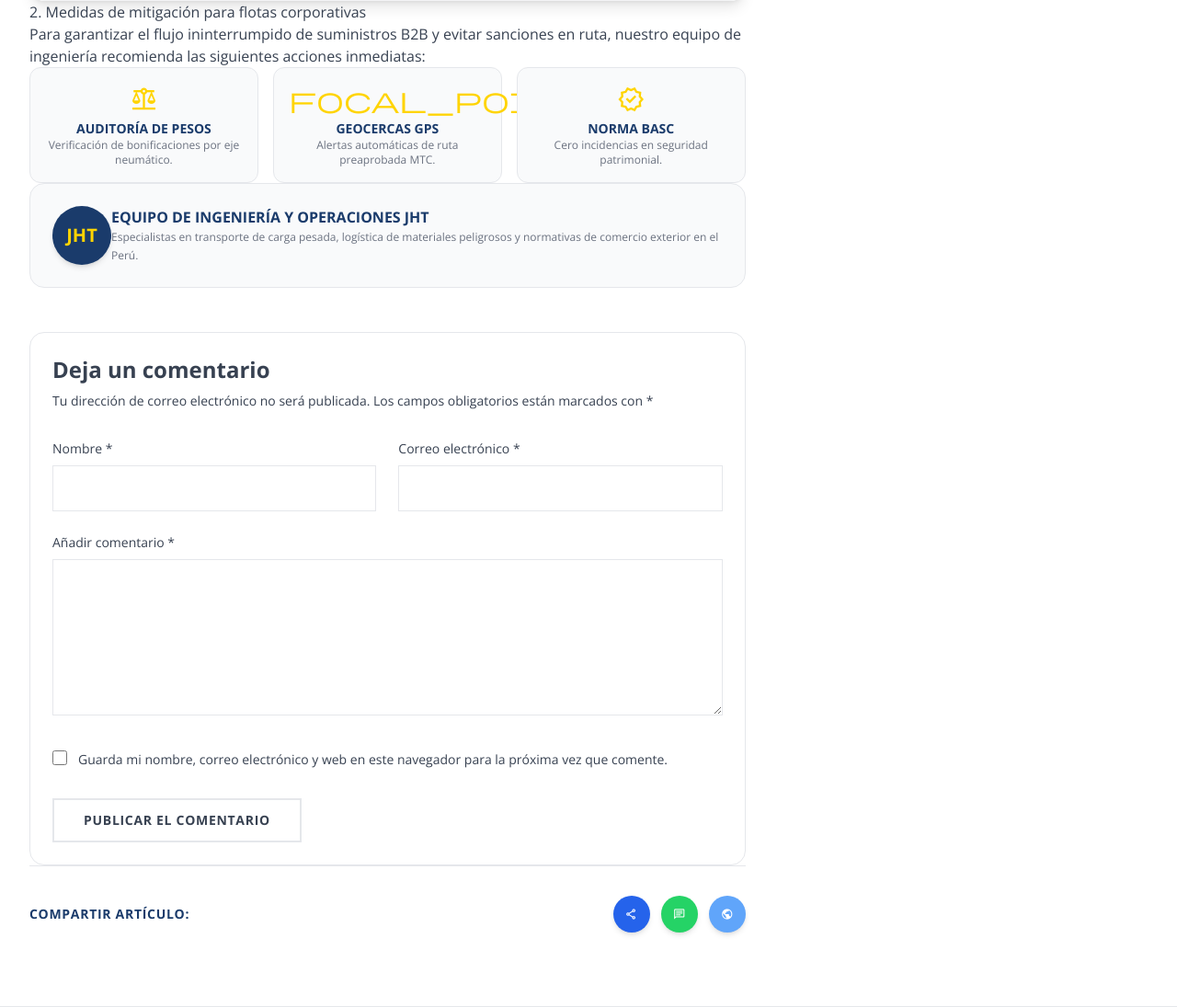
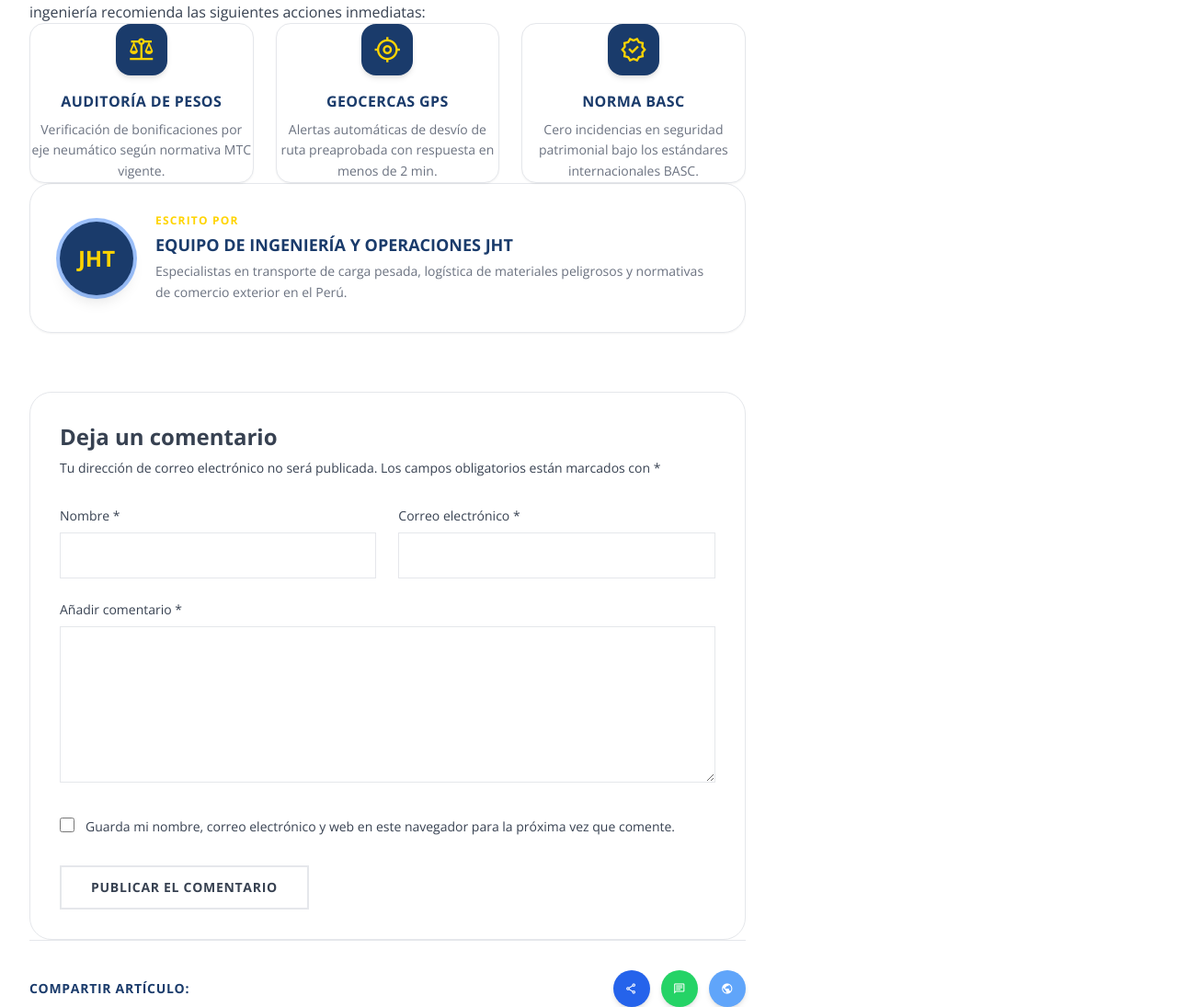
Before and after one commit to jcoldsolutionsj-lab/Proyect02_Front_Jht_webLading, a Django app: page /noticias/ejemplo/ in a window 1280 px wide. Shown: the part 2027-3122 px from the top of the page at 92% size. Run offline with Django 5.2, Linux system fonts and the light colour scheme; some libraries are stand-ins or nearby versions.

Commit message:
style: aumentar holgura y espaciado vertical amplio en noticia_detalle.html

```diff
--- a/jht_cms/templates/public/noticia_detalle.html
+++ b/jht_cms/templates/public/noticia_detalle.html
@@ -71,20 +71,21 @@
                 <!-- Zona WYSIWYG (Rich Text) -->
                 <article class="prose prose-lg max-w-none text-gray-700
                                 prose-headings:font-title prose-headings:uppercase prose-headings:text-jht-dark
-                                prose-h2:text-3xl prose-h2:border-b prose-h2:pb-2 prose-h2:border-gray-200
+                                prose-h2:text-3xl prose-h2:mt-12 prose-h2:mb-6 prose-h2:border-b prose-h2:pb-3 prose-h2:border-gray-200
+                                prose-p:leading-relaxed prose-p:mb-6
                                 prose-a:text-jht-blue-support prose-a:font-bold hover:prose-a:text-jht-gold
                                 prose-img:rounded-2xl prose-img:shadow-md
-                                prose-blockquote:border-l-4 prose-blockquote:border-jht-gold prose-blockquote:bg-gray-50 prose-blockquote:py-2 prose-blockquote:px-6 prose-blockquote:text-jht-dark prose-blockquote:italic">
+                                prose-blockquote:border-l-4 prose-blockquote:border-jht-gold prose-blockquote:bg-gray-50 prose-blockquote:py-3 prose-blockquote:px-6 prose-blockquote:text-jht-dark prose-blockquote:italic">
 
                     <!-- Párrafo Destacado / Bajada -->
-                    <p class="lead text-xl text-gray-600 font-medium leading-relaxed mb-8">El diseño masivo de nuevos corredores logísticos y los tiempos de entrega globales están obligando a las empresas a adaptarse rápidamente a las nuevas normativas del Ministerio de Transportes y Comunicaciones (MTC).</p>
+                    <p class="lead text-xl text-gray-600 font-medium leading-relaxed mb-10">El diseño masivo de nuevos corredores logísticos y los tiempos de entrega globales están obligando a las empresas a adaptarse rápidamente a las nuevas normativas del Ministerio de Transportes y Comunicaciones (MTC).</p>
 
                     <!-- Índices / Tabla de Contenidos Rápida (UX Editorial) -->
-                    <div class="bg-gray-50 rounded-2xl p-6 mb-8 border-l-4 border-jht-gold shadow-sm">
-                        <h4 class="text-sm font-bold text-jht-dark uppercase tracking-wider mb-3 flex items-center gap-2">
-                            <span class="material-symbols-outlined text-jht-gold text-lg">toc</span> En este artículo aprenderás:
+                    <div class="bg-gray-50 rounded-2xl p-7 my-10 border-l-4 border-jht-gold shadow-sm">
+                        <h4 class="text-sm font-bold text-jht-dark uppercase tracking-wider mb-4 flex items-center gap-2">
+                            <span class="material-symbols-outlined text-jht-gold text-xl">toc</span> En este artículo aprenderás:
                         </h4>
-                        <ul class="space-y-2 text-sm text-gray-700 font-medium pl-2">
+                        <ul class="space-y-3 text-sm text-gray-700 font-medium pl-2">
                             <li class="flex items-center gap-2"><span class="text-jht-gold font-bold">1.</span> Restricciones de tránsito y horarios en corredores troncales.</li>
                             <li class="flex items-center gap-2"><span class="text-jht-gold font-bold">2.</span> Medidas operativas para no perder la carga en ruta.</li>
                             <li class="flex items-center gap-2"><span class="text-jht-gold font-bold">3.</span> Integración de telemetría y supervisión satelital 24/7.</li>
@@ -95,13 +96,13 @@
                     <p>La nueva regulación establece horarios de tránsito restringidos para vehículos de configuración T3S3 y mayores en las principales vías de acceso a la capital y rutas interprovinciales. Esto significa que la planificación logística debe ser aún más precisa.</p>
 
                     <!-- Caja de Cita Destacada -->
-                    <blockquote class="my-8 py-4 px-6 border-l-4 border-jht-gold bg-gray-50 rounded-r-2xl text-jht-dark font-medium italic">
+                    <blockquote class="my-10 py-5 px-7 border-l-4 border-jht-gold bg-gray-50 rounded-r-2xl text-jht-dark font-medium italic">
                         "La adaptabilidad operativa ya no es una ventaja competitiva opcional; es un requisito de supervivencia en el mercado actual de transporte de carga pesada."
-                        <span class="block mt-2 text-xs font-bold uppercase tracking-wider text-jht-blue-support not-italic">— Gerencia de Operaciones, JHT Transport</span>
+                        <span class="block mt-3 text-xs font-bold uppercase tracking-wider text-jht-blue-support not-italic">— Gerencia de Operaciones, JHT Transport</span>
                     </blockquote>
 
                     <!-- Imagen Intermedia en el Cuerpo (Rompe la monotonía del texto) -->
-                    <div class="my-8 rounded-2xl overflow-hidden shadow-lg border border-gray-100">
+                    <div class="my-12 rounded-2xl overflow-hidden shadow-lg border border-gray-100">
                         <img src="{% static 'assets/images/noticias/telemetria-torre.webp' %}" alt="Monitoreo de Telemetría GPS en Torre de Control JHT" class="w-full h-72 md:h-96 object-cover">
                         <p class="text-xs text-gray-500 italic p-3 text-center bg-gray-50">Monitoreo continuo de telemetría GPS y sensor de fatiga en unidades de carga pesada.</p>
                     </div>
@@ -109,36 +110,51 @@
                     <h2>2. Medidas de mitigación para flotas corporativas</h2>
                     <p>Para garantizar el flujo ininterrumpido de suministros B2B y evitar sanciones en ruta, nuestro equipo de ingeniería recomienda las siguientes acciones inmediatas:</p>
 
-                    <div class="grid grid-cols-1 md:grid-cols-3 gap-4 my-6">
-                        <div class="bg-gray-50 p-4 rounded-xl border border-gray-200 text-center">
-                            <span class="material-symbols-outlined text-jht-gold text-3xl mb-1">balance</span>
-                            <h5 class="font-bold text-sm text-jht-dark uppercase">Auditoría de Pesos</h5>
-                            <p class="text-xs text-gray-500">Verificación de bonificaciones por eje neumático.</p>
+                    <!-- Tarjetas KPI - con holgura y respiración en desktop -->
+                    <div class="grid grid-cols-1 md:grid-cols-3 gap-6 my-14">
+                        <div class="bg-white p-7 rounded-2xl border border-gray-200 shadow-sm hover:shadow-md hover:-translate-y-1 transition-all duration-300 text-center flex flex-col items-center gap-4">
+                            <div class="w-14 h-14 rounded-2xl bg-jht-dark flex items-center justify-center shadow-md">
+                                <span class="material-symbols-outlined text-jht-gold text-3xl">balance</span>
+                            </div>
+                            <div>
+                                <h5 class="font-bold text-base text-jht-dark uppercase tracking-wide mb-2">Auditoría de Pesos</h5>
+                                <p class="text-sm text-gray-500 leading-relaxed">Verificación de bonificaciones por eje neumático según normativa MTC vigente.</p>
+                            </div>
                         </div>
-                        <div class="bg-gray-50 p-4 rounded-xl border border-gray-200 text-center">
-                            <span class="material-symbols-outlined text-jht-gold text-3xl mb-1">focal_point</span>
-                            <h5 class="font-bold text-sm text-jht-dark uppercase">Geocercas GPS</h5>
-                            <p class="text-xs text-gray-500">Alertas automáticas de ruta preaprobada MTC.</p>
+                        <div class="bg-white p-7 rounded-2xl border border-gray-200 shadow-sm hover:shadow-md hover:-translate-y-1 transition-all duration-300 text-center flex flex-col items-center gap-4">
+                            <div class="w-14 h-14 rounded-2xl bg-jht-dark flex items-center justify-center shadow-md">
+                                <span class="material-symbols-outlined text-jht-gold text-3xl">my_location</span>
+                            </div>
+                            <div>
+                                <h5 class="font-bold text-base text-jht-dark uppercase tracking-wide mb-2">Geocercas GPS</h5>
+                                <p class="text-sm text-gray-500 leading-relaxed">Alertas automáticas de desvío de ruta preaprobada con respuesta en menos de 2 min.</p>
+                            </div>
                         </div>
-                        <div class="bg-gray-50 p-4 rounded-xl border border-gray-200 text-center">
-                            <span class="material-symbols-outlined text-jht-gold text-3xl mb-1">verified</span>
-                            <h5 class="font-bold text-sm text-jht-dark uppercase">Norma BASC</h5>
-                            <p class="text-xs text-gray-500">Cero incidencias en seguridad patrimonial.</p>
+                        <div class="bg-white p-7 rounded-2xl border border-gray-200 shadow-sm hover:shadow-md hover:-translate-y-1 transition-all duration-300 text-center flex flex-col items-center gap-4">
+                            <div class="w-14 h-14 rounded-2xl bg-jht-dark flex items-center justify-center shadow-md">
+                                <span class="material-symbols-outlined text-jht-gold text-3xl">verified</span>
+                            </div>
+                            <div>
+                                <h5 class="font-bold text-base text-jht-dark uppercase tracking-wide mb-2">Norma BASC</h5>
+                                <p class="text-sm text-gray-500 leading-relaxed">Cero incidencias en seguridad patrimonial bajo los estándares internacionales BASC.</p>
+                            </div>
                         </div>
                     </div>
 
-                    <!-- Ficha de Autor -->
-                    <div class="mt-10 p-6 bg-gray-50 rounded-2xl border border-gray-200 flex flex-col sm:flex-row items-center gap-5">
-                        <div class="w-16 h-16 rounded-full bg-jht-dark text-jht-gold flex items-center justify-center font-bold text-xl shrink-0 shadow-md">
+                    <!-- Ficha de Autor - con margen superior amplio -->
+                    <div class="my-14 p-8 bg-gradient-to-r from-gray-50 to-white rounded-3xl border border-gray-200 shadow-sm flex flex-col sm:flex-row items-center gap-6">
+                        <div class="w-20 h-20 rounded-full bg-jht-dark text-jht-gold flex items-center justify-center font-bold text-2xl shrink-0 shadow-lg ring-4 ring-jht-gold/20">
                             JHT
                         </div>
-                        <div>
-                            <h4 class="font-bold text-jht-dark text-base uppercase">Equipo de Ingeniería y Operaciones JHT</h4>
-                            <p class="text-xs text-gray-500 leading-relaxed mt-1">Especialistas en transporte de carga pesada, logística de materiales peligrosos y normativas de comercio exterior en el Perú.</p>
+                        <div class="text-center sm:text-left">
+                            <span class="text-xs font-bold uppercase tracking-widest text-jht-gold mb-1 block">Escrito por</span>
+                            <h4 class="font-bold text-jht-dark text-lg uppercase mb-1">Equipo de Ingeniería y Operaciones JHT</h4>
+                            <p class="text-sm text-gray-500 leading-relaxed">Especialistas en transporte de carga pesada, logística de materiales peligrosos y normativas de comercio exterior en el Perú.</p>
                         </div>
                     </div>
-                <!-- Sección de Comentarios -->
-                <div class="mt-12 bg-gray-50/70 p-6 sm:p-10 rounded-2xl border border-gray-200">
+
+                <!-- Sección de Comentarios con holgura -->
+                <div class="mt-16 bg-gray-50/70 p-8 sm:p-12 rounded-3xl border border-gray-200">
                     <h3 class="text-2xl font-bold text-blue-900 mb-2">Deja un comentario</h3>
                     <p class="text-sm text-blue-800 mb-8">Tu dirección de correo electrónico no será publicada. Los campos obligatorios están marcados con <span class="text-red-600">*</span></p>
 
```
